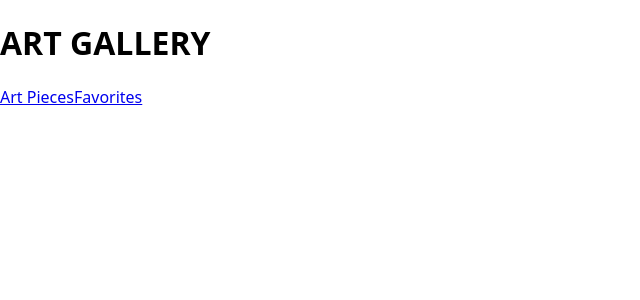
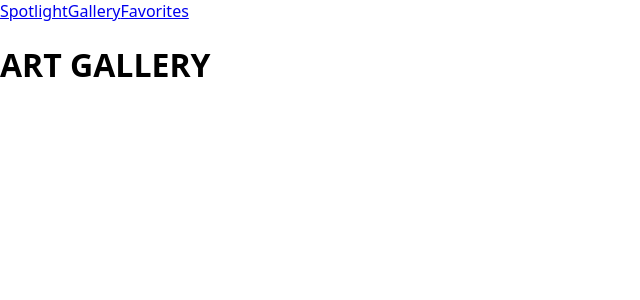
Before and after one commit to kannzaubern/recap-project-5, a Next.js app: page / in a window 1280 px wide. Shown: the top 300 px of the page, without its empty margins (0-640 px from the left). Built offline with nearby package versions, Linux system fonts and the light colour scheme.

Commit message:
added navbar on all pages

```diff
--- /dev/null
+++ b/components/NavBar.jsx
@@ -0,0 +1,11 @@
+import Link from "next/link";
+
+export default function NavBar() {
+  return (
+    <>
+      <Link href="/">Spotlight</Link>
+      <Link href="/art-pieces">Gallery</Link>
+      <Link href="/favorites">Favorites</Link>
+    </>
+  );
+}
--- a/pages/_app.js
+++ b/pages/_app.js
@@ -1,5 +1,6 @@
 import GlobalStyle from "../styles";
 import { SWRConfig } from "swr";
+import NavBar from "@/components/NavBar";
 
 const fetcher = (url) => fetch(url).then((res) => res.json());
 
@@ -11,6 +12,7 @@ export default function App({ Component, pageProps }) {
       }}
     >
       <GlobalStyle />
+      <NavBar />
       <Component {...pageProps} />
     </SWRConfig>
   );
--- a/pages/index.js
+++ b/pages/index.js
@@ -1,13 +1,9 @@
-import Link from "next/link";
+import NavBar from "@/components/NavBar";
 
 export default function HomePage() {
   return (
     <div>
       <h1>ART GALLERY</h1>
-      <nav>
-        <Link href="/art-pieces">Art Pieces</Link>
-        <Link href="/favorites">Favorites</Link>
-      </nav>
     </div>
   );
 }
```
